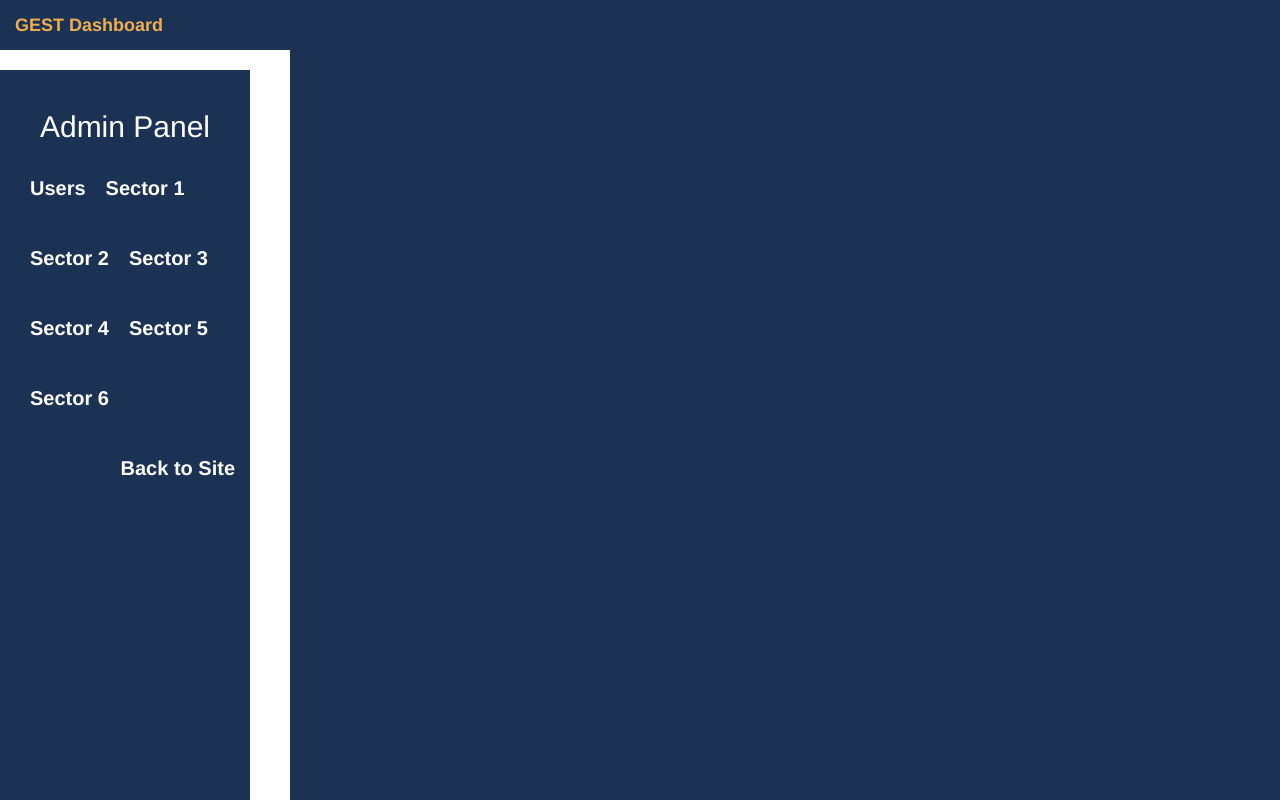
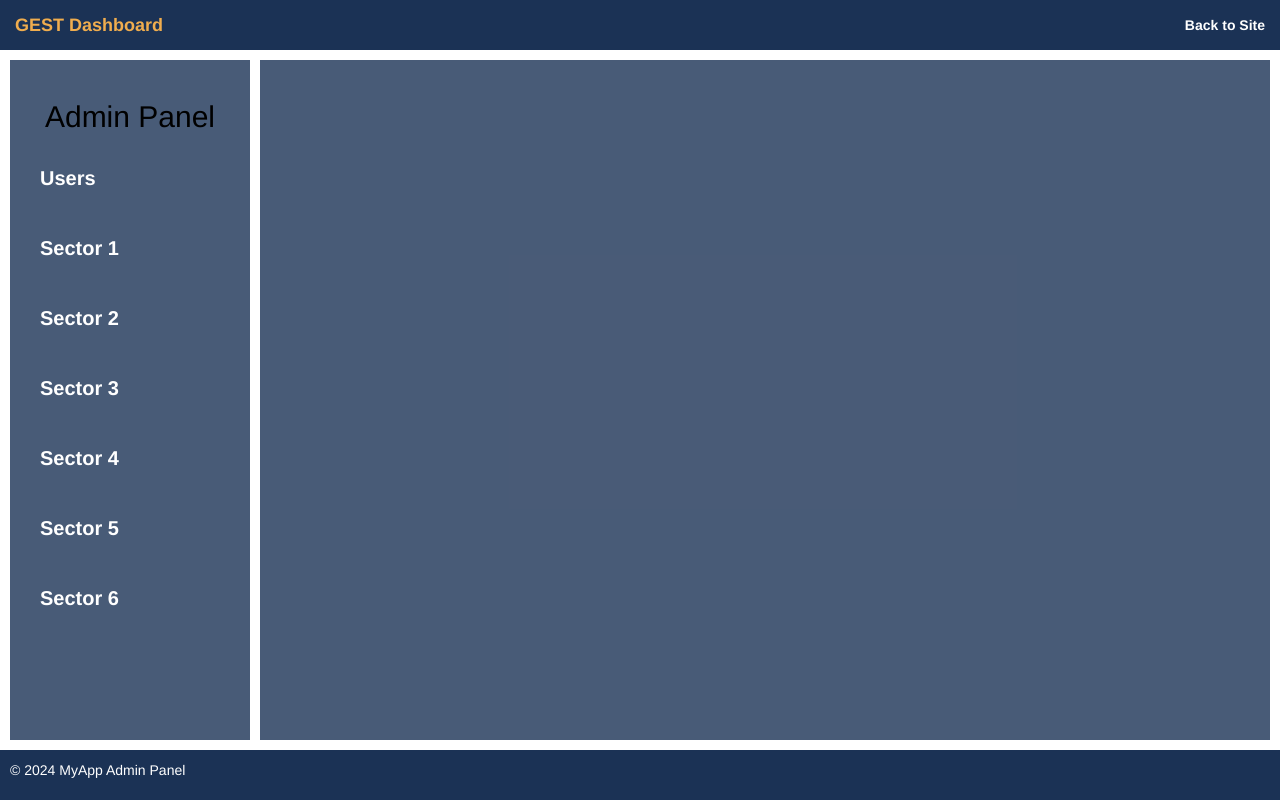
Before and after one commit to Placito/GEST_tasks, a Flask app: template src/templates/admin/base.html in a window 1280 px wide. Run offline with Flask 2, Linux system fonts and the light colour scheme; the template is opened without the code that fills it, so the values that code supplies are empty; parts of the project's set-up code (start-up, migrations or seed data) failed here and were passed over; some libraries are stand-ins or nearby versions.

Commit message:
style sidebar and the content

```diff
--- a/src/static/styles/admin.css
+++ b/src/static/styles/admin.css
@@ -1,15 +1,22 @@
 /* General Styles */
+/* CSS Grid Layout */
 body {
-    display: flex;
+    display: grid;
+    grid-template-rows: auto 1fr auto; /* Navbar, Main, Footer */
+    height: 100vh; /* Full viewport height */
     margin: 0;
-    height: 100vh;
+}
+
+.main-content {
+    grid-row: 2;
+    display: grid;
+    grid-template-columns: 250px 1fr; /* Sidebar and Main content */
 }
 
 .sidebar {
-    background-color: #1B3255; /* Dark blue background for the sidebar */
-    width: 250px; /* Fixed width for the sidebar */
+    background-color: rgba(27, 50, 85, 0.8); /* Dark blue background with 40% opacity */
+    margin: 60px 0 10px 10px;
     padding: 20px; /* Padding inside the sidebar */
-    color: #056FAA; /* Text color for sidebar */
     font-weight: 400; /* Regular font weight */
     font-size: 20px; /* Font size for sidebar text */
     position: relative; /* Relative positioning for sidebar */
@@ -18,7 +25,7 @@ body {
 .sidebar h1 {
     text-align: center; /* Center align heading in sidebar */
     font-size: 30px; /* Font size for sidebar heading */
-    color: white; /* White color for sidebar heading */
+    color: #000;
 }
 
 .sidebar ul {
@@ -28,6 +35,7 @@ body {
 
 .sidebar ul li {
     margin: 15px 0; /* Margin for each sidebar list item */
+    width: 100%;
 }
 
 .sidebar ul li a {
@@ -46,12 +54,15 @@ body {
 .content {
     flex-grow: 1; /* Allow content area to grow */
     padding: 20px; /* Padding inside the content area */
+    background-color: rgba(27, 50, 85, 0.8); /* Dark blue background with 40% opacity */
+    margin: 60px 10px 10px 10px;
 }
 
 /* Navbar styles */
 .navbar {
     background-color: #1B3255; /* Dark blue background for the navbar */
     border: none; /* Remove borders */
+    grid-row: 1;
 }
 
 .navbar-brand, .navbar-nav > li > a {
@@ -90,10 +101,11 @@ body {
 .footer {
     background-color: #1B3255; /* Dark background for footer */
     color: #ffffff; /* White text for footer */
-    padding: 10px 0; /* Padding for footer */
+    padding: 10px; /* Padding for footer */
     position: relative; /* Position footer */
     bottom: 0; /* Stick to the bottom */
     width: 100%; /* Full width */
+    grid-row: 3;
 }
 
 /* Alert styles */
--- a/src/templates/admin/base.html
+++ b/src/templates/admin/base.html
@@ -17,16 +17,19 @@
 </head>
 <body>
     <!-- Main Navigation Bar -->
-    <nav class="navbar navbar-default navbar-fixed-top" role="navigation" style="background-color: #1B3255; color: white;">
+    <nav class="navbar navbar-default navbar-fixed-top" role="navigation">
         <div class="container-fluid">
             <div class="navbar-header">
-                <a class="navbar-brand" href="/admin/" style="color: white;">GEST Dashboard</a>
+                <a class="navbar-brand" href="/admin/">GEST Dashboard</a>
             </div>
+            <ul class="nav navbar-nav navbar-right">
+                <li><a href="/">Back to Site</a></li>
+            </ul>
         </div>
     </nav>
 
-    <!-- Main content area with sidebar -->
-    <div style="display: flex; margin-top: 70px;">
+    <!-- Main Content Area (Sidebar and Content) -->
+    <div class="main-content">
         <!-- Sidebar -->
         <div class="sidebar">
             <h1>Admin Panel</h1>
@@ -38,9 +41,6 @@
                 <li><a href="/admin/seccion_4">Sector 4</a></li>
                 <li><a href="/admin/seccion_5">Sector 5</a></li>
                 <li><a href="/admin/seccion_6">Sector 6</a></li>
-            </ul>
-            <ul class="nav navbar-nav navbar-right">
-                <li><a href="/">Back to Site</a></li>
             </ul>
         </div>
 
```
